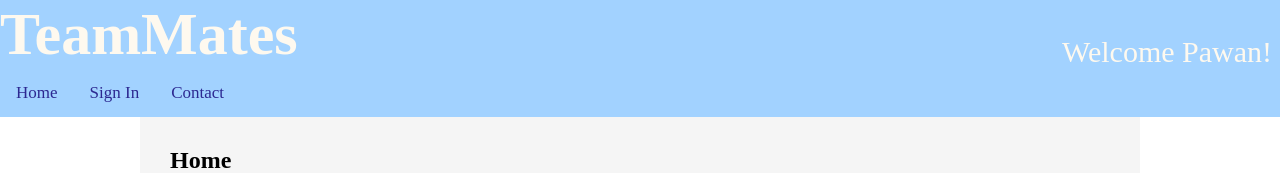
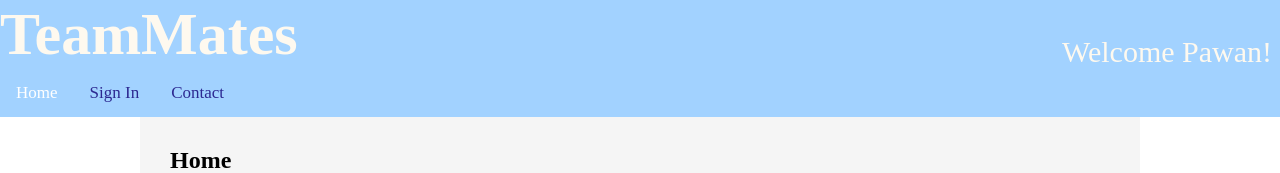
Before and after one commit to pawandeepkk/TeamMates, a React (Create React App) app in the folder teammates/: page / in a window 1280 px wide. Shown: the top 173 px of the page. Built offline with nearby package versions, Linux system fonts and the light colour scheme.

Commit message:
added navlinks to different pages

```diff
--- a/teammates/src/components/layout/Navbar.css
+++ b/teammates/src/components/layout/Navbar.css
@@ -26,5 +26,5 @@ nav div.navItem a {
 }
 
 nav div.navItem a.navSelected {
-  background-color: #ff865e;
+  color: white;
 }
--- a/teammates/src/components/layout/Navbar.js
+++ b/teammates/src/components/layout/Navbar.js
@@ -1,3 +1,4 @@
+import { NavLink } from 'react-router-dom';
 import './Navbar.css';
 
 function Navbar() {
@@ -10,15 +11,15 @@ function Navbar() {
 
         <nav>
             <div className='navItem'>
-                <a>Home</a>
+                <NavLink to={'/'} exact activeClassName='navSelected'>Home</NavLink>
             </div>
 
             <div className='navItem'>
-                <a>Sign In</a>
+                <NavLink to={'/signin'} activeClassName='navSelected'>Sign In</NavLink>
             </div>
 
             <div className='navItem'>
-                <a>Contact</a>
+            <NavLink to={'/contact'} activeClassName='navSelected'>Contact</NavLink>
             </div>
         </nav>
     )
```
